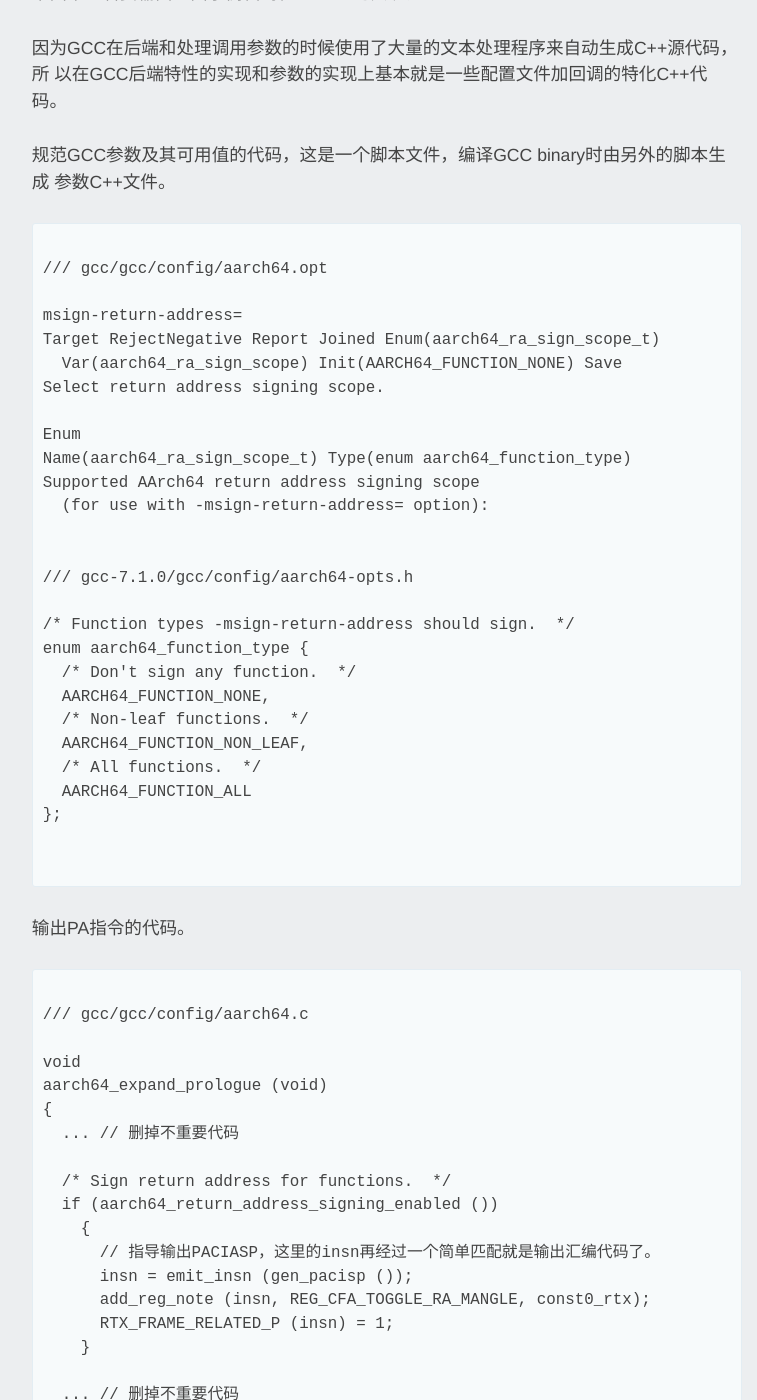
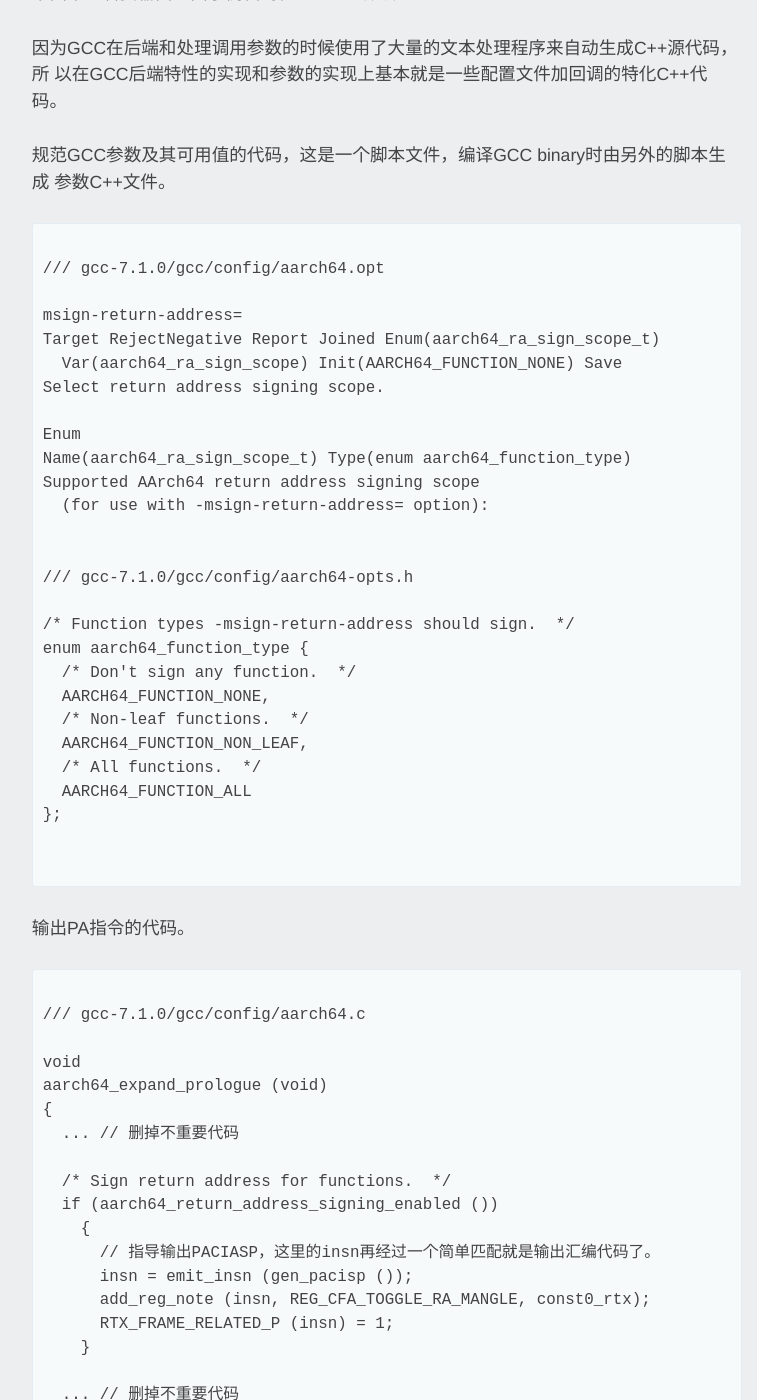
Before and after one commit to hardenedlinux/hardenedlinux.github.io, a Jekyll site: the page built from _posts/2017-06-13-ARM_PA.md, in a window 1280 px wide and 1400 px high, scrolled down 3006 px. Shown: the whole window, without its empty margins (253-1010 px from the left). Built offline with Jekyll 4.4.1, drawn with Linux system fonts in a browser that asks for light colours; nearby versions of some CDN libraries.

Commit message:
updata ARM PA

````diff
--- a/_posts/2017-06-13-ARM_PA.md
+++ b/_posts/2017-06-13-ARM_PA.md
@@ -118,7 +118,7 @@ key存放在处理器内部的不可见寄存器里。所以攻击者很难不
 
 ```cpp
 
-/// gcc/gcc/config/aarch64.opt
+/// gcc-7.1.0/gcc/config/aarch64.opt
 
 msign-return-address=
 Target RejectNegative Report Joined Enum(aarch64_ra_sign_scope_t)
@@ -150,7 +150,7 @@ enum aarch64_function_type {
 
 ```cpp
 
-/// gcc/gcc/config/aarch64.c
+/// gcc-7.1.0/gcc/config/aarch64.c
 
 void
 aarch64_expand_prologue (void)
````
